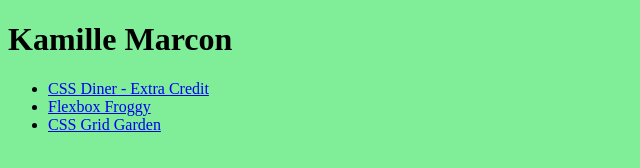
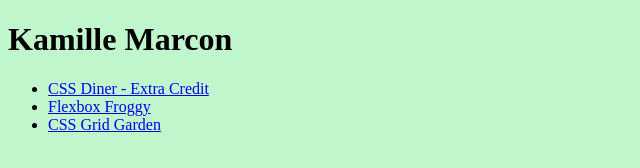
Before and after one commit to kamilleprototype/ifsc-1310, a plain HTML site: page index.html in a window 1280 px wide. Shown: the whole page, without its empty margins (0-640 px from the left). Drawn offline with Linux system fonts and the light colour scheme.

Commit message:
edited color of course homepage

```diff
--- a/assets/css/style.css
+++ b/assets/css/style.css
@@ -1,3 +1,3 @@
 body{
-background-color:#80ed99
+background-color:#c0f6cc
 }
```
